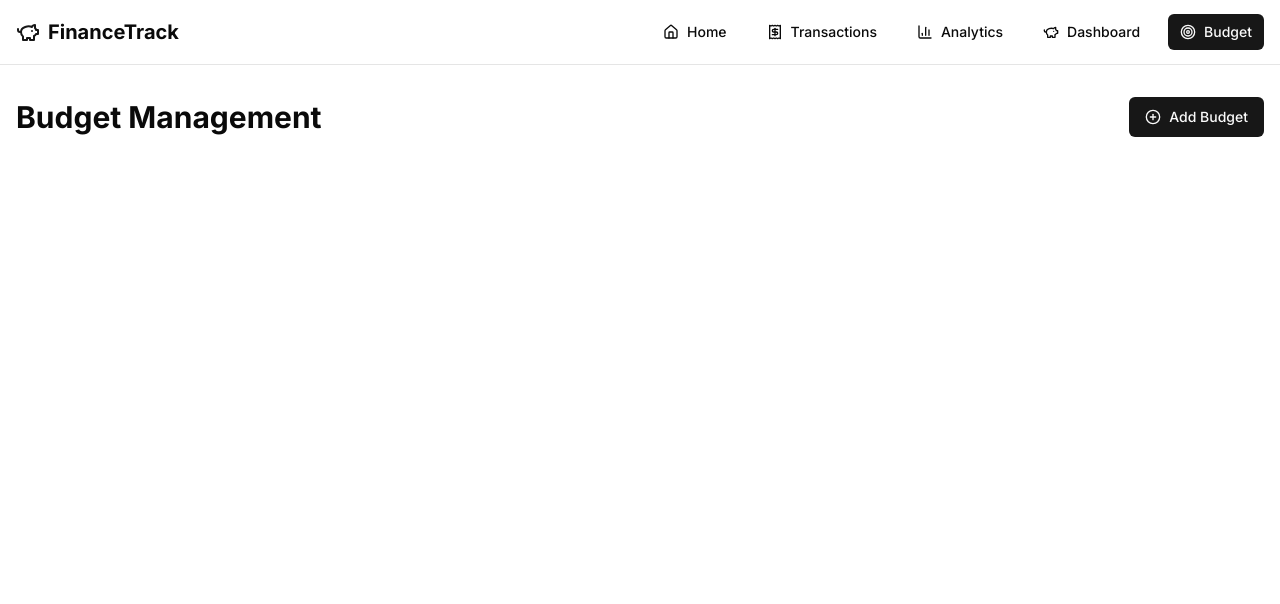
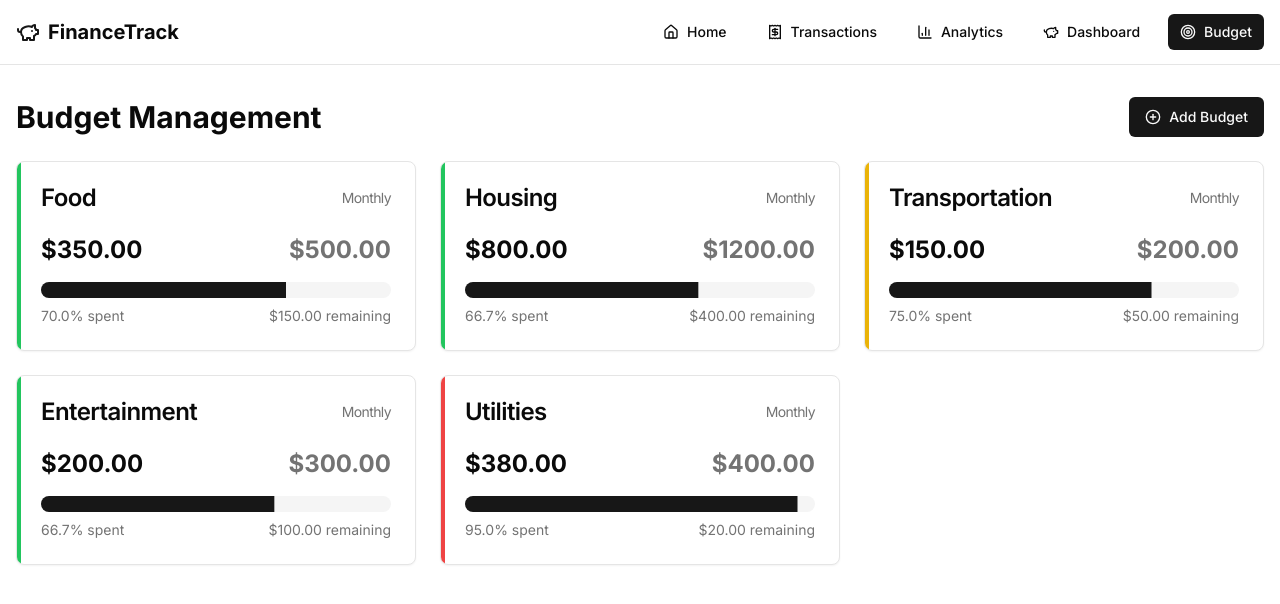
Before and after one commit to Rajdp-krmkr/financetrack, a Next.js app: page /budget in a window 1280 px wide. Shown: the top 604 px of the page. Built offline with nearby package versions, Linux system fonts and the light colour scheme.

Commit message:
Add budget status cards with progress visualization and update budget functionality

```diff
--- a/app/budget/page.jsx
+++ b/app/budget/page.jsx
@@ -5,9 +5,19 @@ import React, { useState } from "react";
 
 //data
 import { getBudgets, updateBudget, getCategories } from "@/lib/data";
+import { Card, CardContent, CardHeader, CardTitle } from "@/components/ui/card";
+import { Progress } from "@/components/ui/progress";
 
 const Page = () => {
   const [budgets, setBudgets] = useState(getBudgets());
+  const [showForm, setShowForm] = useState(false);
+  const categories = getCategories();
+
+  const handleUpdateBudget = (budgetData) => {
+    updateBudget(budgetData.category, budgetData.limit);
+    setBudgets(getBudgets());
+    setShowForm(false);
+  };
 
   const getBudgetStatusColor = (spent, limit) => {
     const percentage = (spent / limit) * 100;
@@ -33,6 +43,43 @@ const Page = () => {
               budget.actualSpent,
               budget.limit
             );
+
+            return (
+              <Card key={budget.category} className="relative overflow-hidden">
+                <div
+                  className={`absolute top-0 left-0 w-1 h-full ${statusColor}`}
+                />
+                <CardHeader>
+                  <CardTitle className="flex justify-between items-center">
+                    <span>{budget.category}</span>
+                    <span className="text-sm font-normal text-muted-foreground">
+                      Monthly
+                    </span>
+                  </CardTitle>
+                </CardHeader>
+                <CardContent className="space-y-4">
+                  <div className="flex justify-between text-2xl font-bold">
+                    <span>${budget.actualSpent.toFixed(2)}</span>
+                    <span className="text-muted-foreground">
+                      ${budget.limit.toFixed(2)}
+                    </span>
+                  </div>
+                  <div className="space-y-2">
+                    <Progress
+                      value={percentage}
+                      className={percentage > 100 ? "bg-red-200" : ""}
+                    />
+                    <div className="flex justify-between text-sm text-muted-foreground">
+                      <span>{percentage.toFixed(1)}% spent</span>
+                      <span>
+                        ${(budget.limit - budget.actualSpent).toFixed(2)}{" "}
+                        remaining
+                      </span>
+                    </div>
+                  </div>
+                </CardContent>
+              </Card>
+            );
           })}
         </div>
       </div>
--- /dev/null
+++ b/components/ui/progress.tsx
@@ -0,0 +1,28 @@
+'use client';
+
+import * as React from 'react';
+import * as ProgressPrimitive from '@radix-ui/react-progress';
+
+import { cn } from '@/lib/utils';
+
+const Progress = React.forwardRef<
+  React.ElementRef<typeof ProgressPrimitive.Root>,
+  React.ComponentPropsWithoutRef<typeof ProgressPrimitive.Root>
+>(({ className, value, ...props }, ref) => (
+  <ProgressPrimitive.Root
+    ref={ref}
+    className={cn(
+      'relative h-4 w-full overflow-hidden rounded-full bg-secondary',
+      className
+    )}
+    {...props}
+  >
+    <ProgressPrimitive.Indicator
+      className="h-full w-full flex-1 bg-primary transition-all"
+      style={{ transform: `translateX(-${100 - (value || 0)}%)` }}
+    />
+  </ProgressPrimitive.Root>
+));
+Progress.displayName = ProgressPrimitive.Root.displayName;
+
+export { Progress };
--- a/package.json
+++ b/package.json
@@ -10,6 +10,7 @@
   },
   "dependencies": {
     "@radix-ui/react-alert-dialog": "^1.1.1",
+    "@radix-ui/react-progress": "^1.1.0",
     "@radix-ui/react-select": "^2.1.1",
     "@radix-ui/react-slot": "^1.1.0",
     "autoprefixer": "10.4.15",
```
Also changed, not shown: 1 other file (tests, documents, lock files or other folders).
